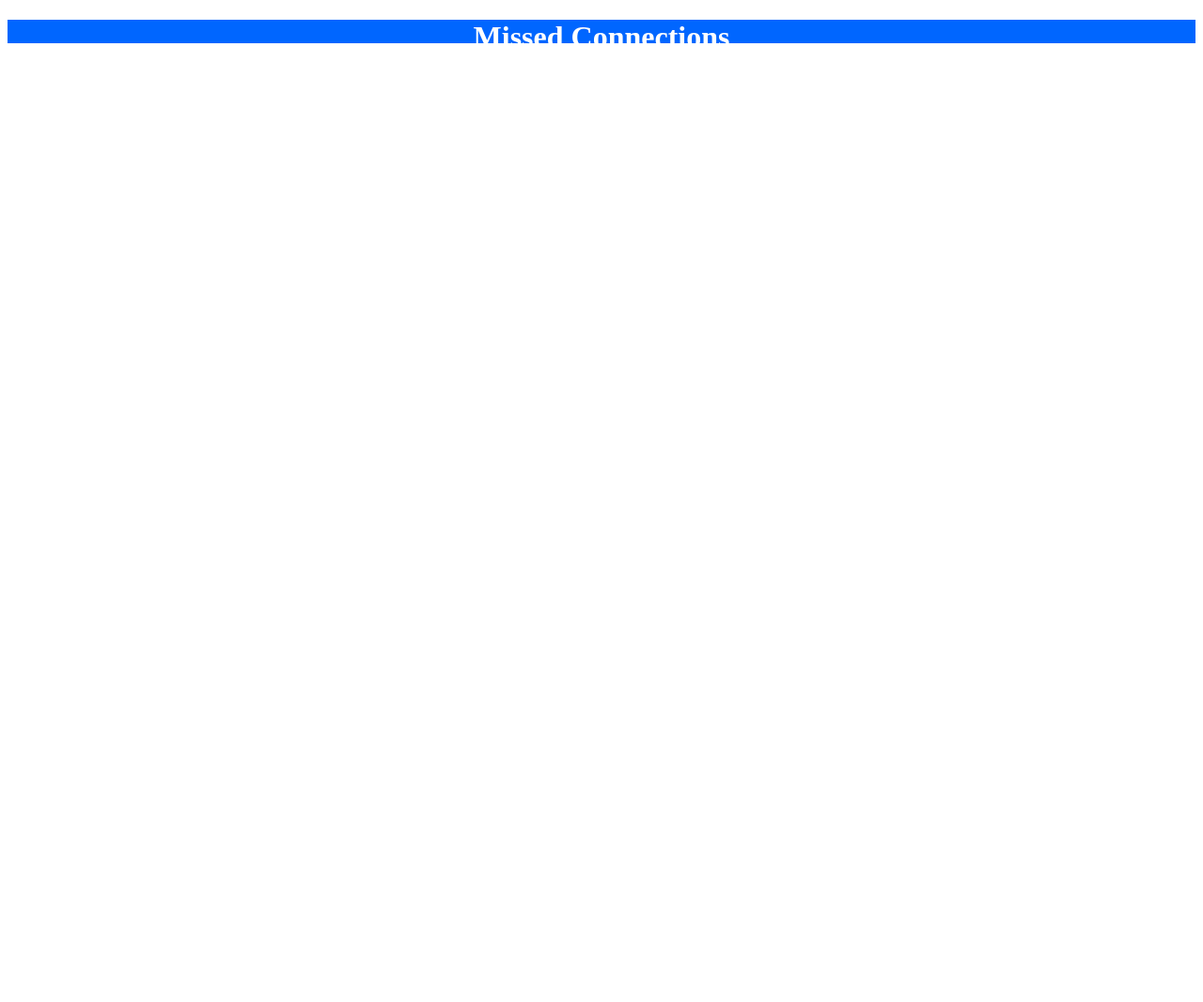
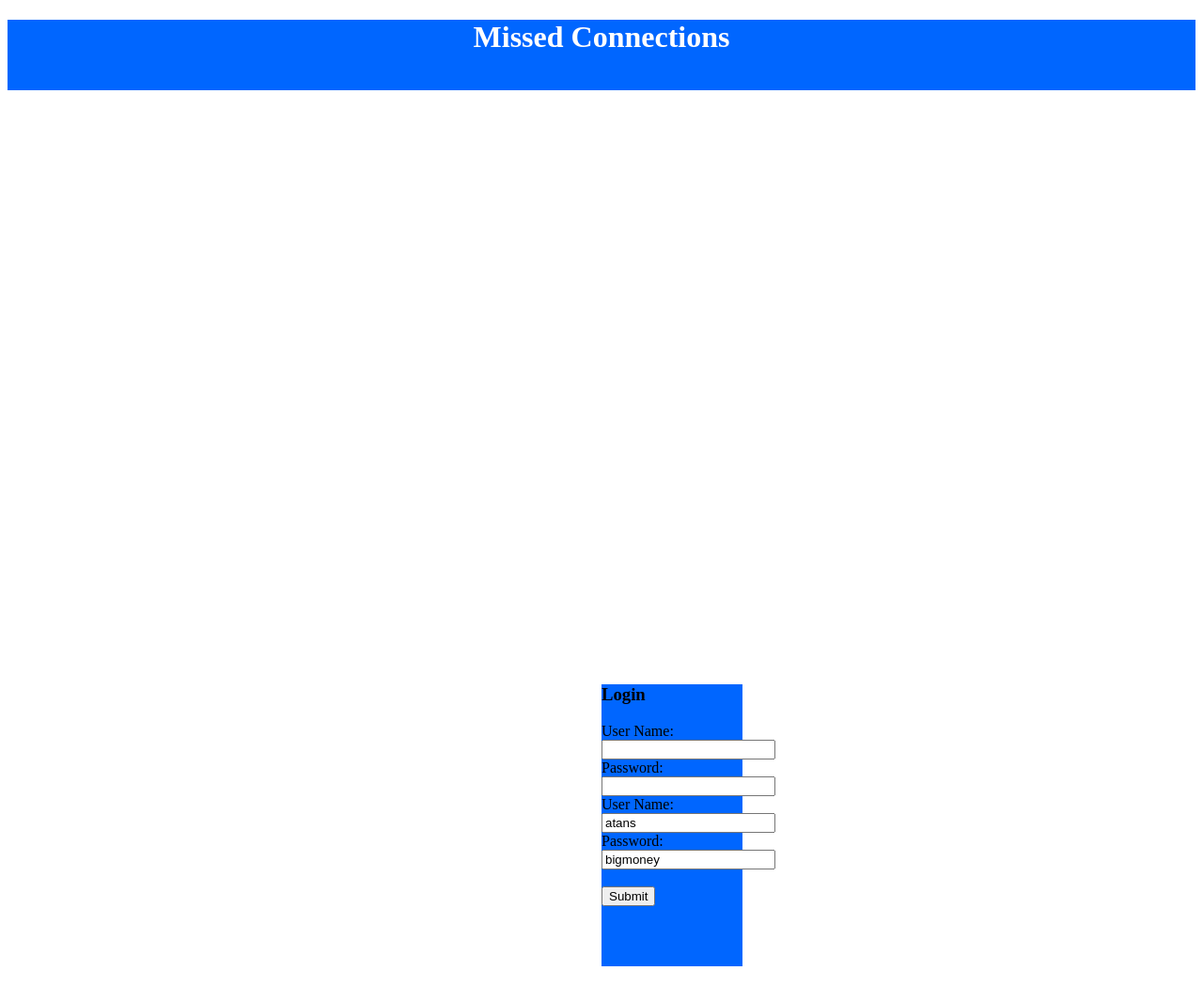
Before and after one commit to hiveapps/wink, a plain HTML site: page index.html in a window 1280 px wide. Shown: the top 1066 px of the page at 94% size. Before the commit the page ends 800 px from the top, so only its background shows below. Drawn offline with Linux system fonts and the light colour scheme.

Commit message:
testing login

```diff
--- a/index.html
+++ b/index.html
@@ -12,6 +12,21 @@
 
         <!-- Body -->
         <div id="login">
+            <h3>Login</h3>
+            <form>
+                User Name:<br>
+                <input type="text" name="username"><br>
+                Password:<br>
+                <input type="text" name="password">
+            </form>
+            <form action="" method:"POST">
+                User Name:<br>
+                <input type="text" name="username" value="atans"><br>
+                Password:<br>
+                <input type="text" name="password" value="bigmoney">
+                <br><br>
+                <input type="submit" value="Submit">
+            </form>
         </div>
     </body>
 </html>
--- a/stylesheet.css
+++ b/stylesheet.css
@@ -10,7 +10,7 @@ h1 p :first-child {
 
 #header {
 	width: 100%;
-	height: 25px;
+	height: 75px;
 	display: block;
 	background-color: #0066FF;
 }
@@ -18,4 +18,6 @@ h1 p :first-child {
 #login {
 	width: 150px;
 	height: 300px;
+	background-color: #0066FF;
+	margin: 50% 50% 50% 50%;
 }
```
